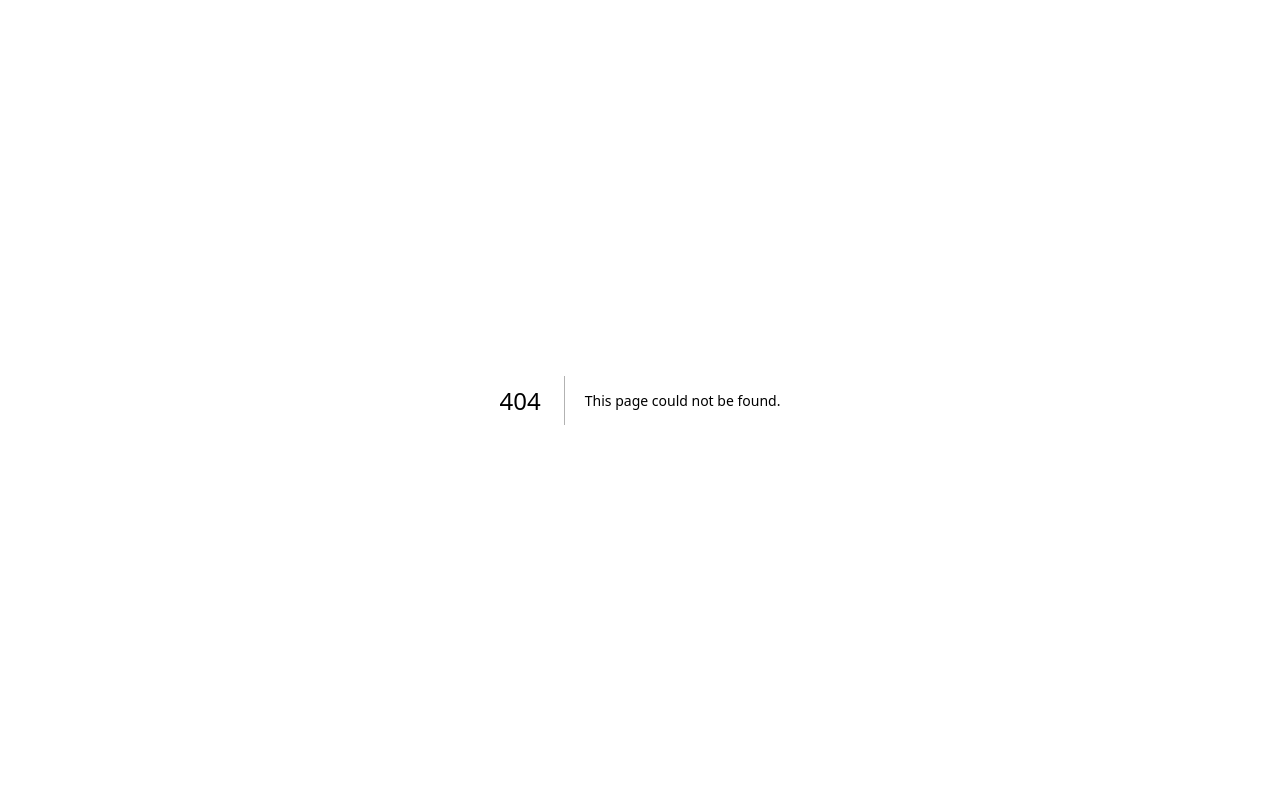
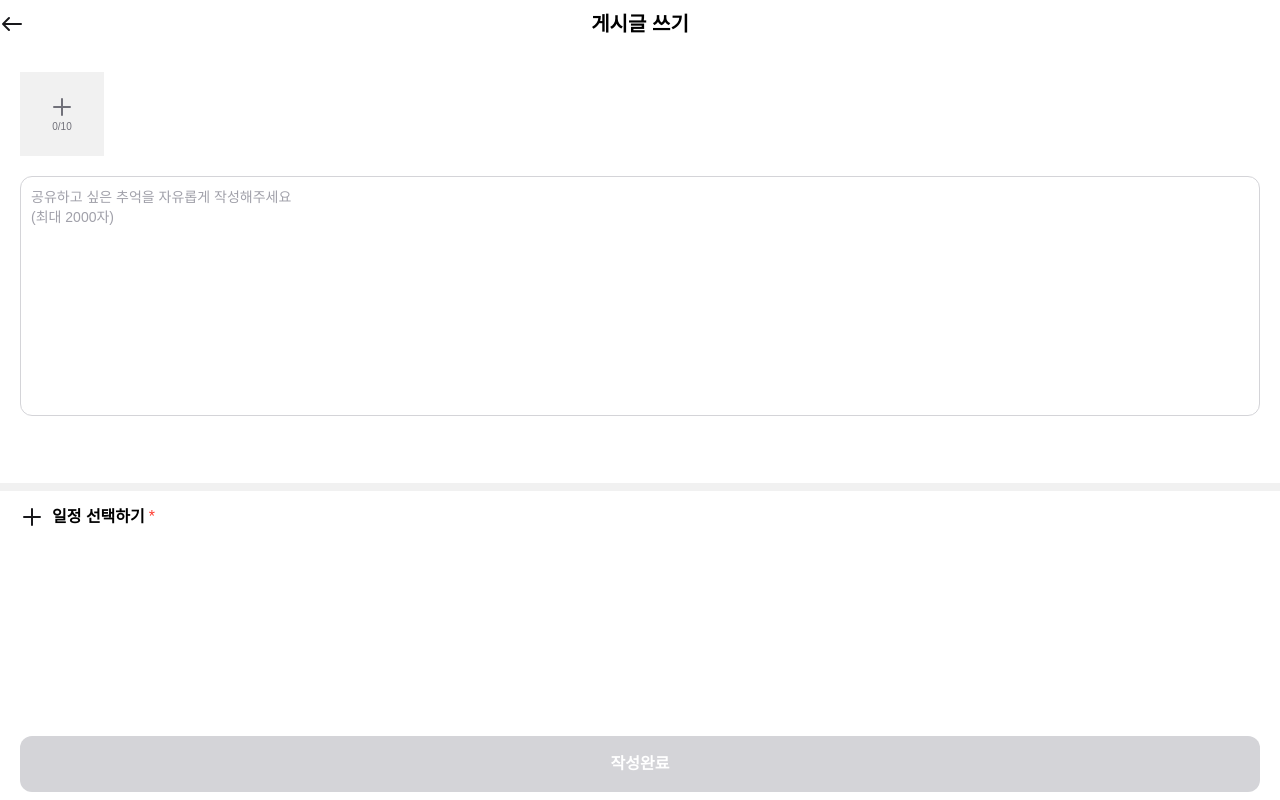
Before and after one commit to WonYunSun/modak-modak, a Next.js app: page /groups/1/posts/new in a window 1280 px wide. Before the commit this address had no page. Built offline with nearby package versions, Linux system fonts and the light colour scheme; a web font is replaced by a local one; what tailwindcss-animated would draw is missing.

Commit message:
refactor: 코드 리뷰 수정 / style: 게시글 등록 UI, 수정삭제 모달 추가

```diff
--- /dev/null
+++ b/src/app/api/posts/route.ts
@@ -0,0 +1,34 @@
+import { createClient } from "@utils/supabase/server";
+import { NextResponse } from "next/server";
+
+export async function GET(request: Request) {
+    try {
+        const supabase = await createClient();
+        const groupId = '52f44a96-b8f7-4c6c-80b1-d657eafd3821';
+
+        // groupId로 posts, groups 테이블 각각 조회
+        const [postsResult, groupsResult] = await Promise.all([
+            supabase.from('posts').select('*').eq('group_id', groupId),
+            supabase.from('groups').select('*').eq('id', groupId)
+        ]);
+
+        const { data: postsData, error: postsError } = postsResult;
+        const { data: groupsData, error: groupsError } = groupsResult;
+
+        if (postsError) {
+            return NextResponse.json({ error: postsError.message }, { status: 500 });
+        }
+
+        if (groupsError) {
+            return NextResponse.json({ error: groupsError.message }, { status: 500 });
+        }
+
+        return NextResponse.json(
+            { posts: postsData, groups: groupsData },
+            { status: 200 }
+        );
+
+    } catch (error) {
+        return NextResponse.json({ error: `api posts server error: ${error}` }, { status: 500 });
+    }
+};
--- a/src/app/groups/[id]/_components/Post.tsx
+++ b/src/app/groups/[id]/_components/Post.tsx
@@ -1,12 +1,16 @@
 'use client';
 
 import PostScheduleCard from '@components/common/PostScheduleCard';
+import Image from 'next/image';
 import { Comments, Menu } from '@components/icons';
-import Image from 'next/image';
+import { useFetchPosts } from 'hooks/useFetchPosts';
 import { useState } from 'react';
+import { PostActionBottomSheet } from './PostActionBottomSheet';
 
 const Post = () => {
   const [isExpanded, setIsExpanded] = useState(false);
+  const [isBottomSheetOpen, setIsBottomSheetOpen] = useState(false);
+
   const text =
     '관련된 최신 트렌드와 실무 팁을 공유하면서 제가 평소에 놓치고 있던 부분들을 새롭게 배울 수 있었어요. 다양한 관점을 통해 문제를 해결하는 방법을 배우며 제 시야가 한층 넓어진 느낌이었습니다. 무엇보다 비슷한 목표를 가진 사람들과 함께 소통하다 보니 동기 부여도 되고, 앞으로 더 열심히 공부하고 싶다는 의지가 생겼습니다. 😊';
 
@@ -14,11 +18,15 @@ const Post = () => {
   const MAX_LENGTH = 80; // 글자 수 기준으로 조정 가능
   const truncatedText = text.length > MAX_LENGTH ? `${text.slice(0, MAX_LENGTH)}...` : text;
 
+  // const {data, isPending, isError} = useFetchPosts();
+  // console.log('data', data);
+
   const handleComments = () => {
     return null;
   };
 
   return (
+    <>
       <div className="w-full mb-20">
         {/* TODO: map 으로 반복  */}
         <article className="w-full mt-5 flex flex-col">
@@ -36,7 +44,9 @@ const Post = () => {
               <span className="text-base font-semibold text-gray-900">닉네임</span>
             </div>
             {/* 메뉴 아이콘 */}
+            <div onClick={() => setIsBottomSheetOpen(true)}>
               <Menu />
+            </div>
           </div>
 
           {/* 사진 컴포넌트*/}
@@ -85,6 +95,9 @@ const Post = () => {
           </div>
         </article>
       </div>
+      {/* 메뉴 수정 바텀시트 */}
+      {isBottomSheetOpen && <PostActionBottomSheet setIsBottomSheetOpen={setIsBottomSheetOpen} />}
+    </>
   );
 };
 
--- /dev/null
+++ b/src/app/groups/[id]/_components/PostActionBottomSheet.tsx
@@ -0,0 +1,30 @@
+'use client';
+
+import { ModificationNoCircle, TrashCan } from '@components/icons';
+
+export const PostActionBottomSheet = ({
+  setIsBottomSheetOpen
+}: {
+  setIsBottomSheetOpen: React.Dispatch<React.SetStateAction<boolean>>;
+}) => {
+
+  const handleCloseModal = () => {
+    setIsBottomSheetOpen(false);
+  };
+
+  return (
+    <div className="fixed inset-0 w-screen h-screen bg-black bg-opacity-80 z-[100] flex items-center justify-center"
+    onClick={handleCloseModal}>
+      <div className="min-w-full fixed bottom-0 left-0 h-[11.75rem] z-[100] bg-white rounded-tl-xl rounded-tr-xl flex flex-col justify-center items-center px-5">
+        <div className="absolute top-2 w-[5.625rem] rounded-full bg-gray-200 h-[0.375rem]"></div>
+        <div className="w-full flex items-center px-3 py-4 bg-gray-100 rounded-tl-xl rounded-tr-xl border-b border-gray-200 mt-8">
+          <ModificationNoCircle /> <span className="ml-4 text-gray-900 text-base font-normal">수정하기</span>
+        </div>
+        <div className="w-full flex items-center px-3 py-4 bg-gray-100 text-gray-900 text-base font-normal rounded-bl-xl rounded-br-xl">
+          <TrashCan /> <span className="ml-4 text-[#FF3B30] text-base font-normal ">삭제하기</span>
+        </div>
+        <div></div>
+      </div>
+    </div>
+  );
+};
--- a/src/app/groups/[id]/_components/PostList.tsx
+++ b/src/app/groups/[id]/_components/PostList.tsx
@@ -1,11 +1,17 @@
+'use client';
+
 import Button from '@components/common/Button';
 import SearchBar from '@app/groups/[id]/_components/SearchBar';
-import { ModificationLine } from '@components/icons';
 import CountBar from './CountBar';
 import Post from './Post';
+import { useRouter } from 'next/navigation';
+import { ModificationLine } from '@components/icons';
 
 const PostList = () => {
+  const router = useRouter();
+
   return (
+    <>
       <section className="w-full flex flex-col">
         {/*검색바*/}
         <SearchBar />
@@ -14,10 +20,16 @@ const PostList = () => {
         {/*게시글*/}
         <Post />
         {/*플로팅 버튼*/}
-      <Button label={'게시글 쓰기'} className={'floating-btn'} type={'button'}>
+        <Button
+          label={'게시글 쓰기'}
+          className={'floating-btn'}
+          type={'button'}
+          onClick={() => router.push(`/groups/123/posts/new`)}
+        >
           <ModificationLine />
         </Button>
       </section>
+    </>
   );
 };
 
--- /dev/null
+++ b/src/app/groups/[id]/_components/TabPages.tsx
@@ -0,0 +1,24 @@
+'use client';
+
+import PostList from './PostList';
+import PhotoList from './PhotoList';
+import ScheduleList from './ScheduleList';
+import Tabs from './Tabs';
+import { useTabStore } from 'stores/useTabStore';
+
+const TabPages = () => {
+  const { activeTab } = useTabStore();
+
+  return (
+    <div className="w-full mx-auto px-5 mt-8">
+      <Tabs />
+      <div className="">
+        {activeTab === 'posts' && <PostList />}
+        {activeTab === 'photos' && <PhotoList />}
+        {activeTab === 'schedules' && <ScheduleList />}
+      </div>
+    </div>
+  );
+};
+
+export default TabPages;
--- a/src/app/groups/[id]/page.tsx
+++ b/src/app/groups/[id]/page.tsx
@@ -1,15 +1,8 @@
-'use client';
-
-import PhotoList from '@app/groups/[id]/_components/PhotoList';
-import PostList from '@app/groups/[id]/_components/PostList';
-import ScheduleList from '@app/groups/[id]/_components/ScheduleList';
-import Tabs from '@app/groups/[id]/_components/Tabs';
 import GroupCard from '@components/common/GroupCard';
 import Header from '@components/common/Header';
-import { useTabStore } from 'stores/useTabStore';
+import TabPages from './_components/TabPages';
 
 const GroupPage = () => {
-  const { activeTab } = useTabStore();
 
   return (
     <div className="w-full">
@@ -19,7 +12,7 @@ const GroupPage = () => {
       </div>
       <div className="w-full h-[6.5rem] bg-primary-10"></div>
 
-      <div className="w-full px-5 relative -mt-[2.75rem] z-10">
+      <div className="w-full px-5 -mt-[2.75rem] z-10">
         <GroupCard
           groupInfo={{
             id: '123',
@@ -33,14 +26,7 @@ const GroupPage = () => {
       </div>
 
       {/* 탭 화면 */}
-      <div className="w-full mx-auto px-5 mt-4">
-        <Tabs />
-        <div className="">
-          {activeTab === 'posts' && <PostList />}
-          {activeTab === 'photos' && <PhotoList />}
-          {activeTab === 'schedules' && <ScheduleList />}
-        </div>
-      </div>
+      <TabPages />
     </div>
   );
 };
--- /dev/null
+++ b/src/app/groups/[id]/posts/new/_components/NewPostForm.tsx
@@ -0,0 +1,53 @@
+'use client';
+
+import Button from '@components/common/Button';
+import { Plus, PlusGray } from '@components/icons';
+
+export const NewPostForm = () => {
+  const handlePhoto = () => {
+    return null;
+  };
+
+  const handleSubmit = () => {
+    return null;
+  };
+
+  return (
+    <form onSubmit={handleSubmit}>
+      {/* 사진 추가 */}
+      <div className="w-full mt-[4.5rem] px-5">
+        <div className="w-[5.25rem] aspect-square bg-[#F1F1F1] flex items-center justify-center" onClick={handlePhoto}>
+          <div className="flex flex-col">
+            {/* + 아이콘 */}
+            <PlusGray />
+            <div className="text-gray-500 text-[10px] w-6 flex justify-center">0/10</div>
+          </div>
+        </div>
+      </div>
+
+      {/* 글쓰기 */}
+      <div className="w-full mt-5 px-5">
+        <textarea
+          className="w-full h-60 p-[0.625rem] border border-gray-300 rounded-xl text-sm text-gray-900 placeholder-gray-400 focus:outline-none focus:ring-1 focus:ring-gray-700 resize-none"
+          placeholder={`공유하고 싶은 추억을 자유롭게 작성해주세요\n(최대 2000자)`}
+          maxLength={2000}
+        />
+      </div>
+
+      <div className="w-full h-2 bg-[#F1F1F1] mt-[3.75rem]"></div>
+
+      <div className="w-full h-7 flex items-center px-5 my-3">
+        {/* TODO: 일정 선택 화면 추가*/}
+        <Plus className="w-6 h-6 mr-2" />
+        <div className="flex">
+          <label className="font-semibold text-base">일정 선택하기</label>
+          <p className="text-[#FF3B30] ml-1">*</p>
+        </div>
+      </div>
+
+      <div className="w-full fixed bottom-0 px-5 pb-2">
+        <Button label="작성완료" className="full-white-btn" disabled={true} type="submit" />
+      </div>
+    </form>
+  );
+};
--- /dev/null
+++ b/src/app/groups/[id]/posts/new/page.tsx
@@ -0,0 +1,20 @@
+import FunnelHeader from '@components/common/FunnelHeader';
+import { NewPostForm } from './_components/NewPostForm';
+
+const PostNewPage = () => {
+
+
+  return (
+    <div className="w-full">
+      {/* 헤더 영역 */}
+      <div className="w-full fixed top-0 left-0 z-30">
+        <FunnelHeader label="게시글 쓰기" />
+      </div>
+
+      <NewPostForm />
+
+    </div>
+  );
+};
+
+export default PostNewPage;
--- a/src/components/common/BottomNav.tsx
+++ b/src/components/common/BottomNav.tsx
@@ -42,7 +42,7 @@ const BottomNav = () => {
   }
 
   return (
-    <div className="fixed bottom-0 left-0 w-full h-16 bg-white flex shadow-[0px_-4px_4px_0px_rgba(0,0,0,0.1)] z-30">
+    <div className="fixed bottom-0 left-0 w-full h-16 bg-white flex shadow-[0px_-4px_4px_0px_rgba(0,0,0,0.1)] z-[30]">
       {buttons.map((button) => (
         <Link href={button.href} key={button.id} className="flex-1 flex justify-center items-center">
           <button className="flex flex-col justify-end items-center" onClick={() => setActiveButton(button.id)}>
--- a/src/components/icons/index.tsx
+++ b/src/components/icons/index.tsx
@@ -195,6 +195,21 @@ export const ModificationLine = () => {
       />
       <path d="M14 6L18 10" stroke="#FFF" strokeWidth="2" />
       <path d="M12 20H20" stroke="#FFF" strokeWidth="2" strokeLinecap="round" />
+    </svg>
+  );
+};
+
+export const ModificationNoCircle = () => {
+  return (
+    <svg width="24" height="24" viewBox="0 0 24 24" fill="none" xmlns="http://www.w3.org/2000/svg">
+      <path
+        fill-rule="evenodd"
+        clip-rule="evenodd"
+        d="M15.5858 4.41421C16.3668 3.63317 17.6332 3.63317 18.4142 4.41421L19.5858 5.58579C20.3668 6.36684 20.3668 7.63316 19.5858 8.41421L9.42819 18.5718C9.14899 18.851 8.79339 19.0413 8.40621 19.1188L4.29417 19.9412C4.15423 19.9692 4.03085 19.8458 4.05883 19.7058L4.88124 15.5938C4.95868 15.2066 5.14899 14.851 5.42819 14.5718L15.5858 4.41421Z"
+        stroke="#18181B"
+        stroke-width="2"
+      />
+      <path d="M14 6L18 10" stroke="#18181B" stroke-width="2" />
     </svg>
   );
 };
@@ -421,6 +436,14 @@ export const Plus = ({ className, active }: IconProps) => {
   );
 };
 
+export const PlusGray = () => {
+  return (
+    <svg width="24" height="24" viewBox="0 0 24 24" fill="none" xmlns="http://www.w3.org/2000/svg">
+      <path d="M12 4V20M20 12L4 12" stroke="#71717A" strokeWidth="2" strokeLinecap="round" strokeLinejoin="round" />
+    </svg>
+  );
+};
+
 export const Search = ({ className }: IconProps) => {
   return (
     <svg
@@ -436,3 +459,24 @@ export const Search = ({ className }: IconProps) => {
     </svg>
   );
 };
+
+export const TrashCan = () => {
+  return (
+    <svg width="24" height="24" viewBox="0 0 24 24" fill="none" xmlns="http://www.w3.org/2000/svg">
+      <path d="M10 15L10 12" stroke="#FF3B30" stroke-width="2" stroke-linecap="round" />
+      <path d="M14 15L14 12" stroke="#FF3B30" stroke-width="2" stroke-linecap="round" />
+      <path
+        d="M3 7H21V7C20.0681 7 19.6022 7 19.2346 7.15224C18.7446 7.35523 18.3552 7.74458 18.1522 8.23463C18 8.60218 18 9.06812 18 10V16C18 17.8856 18 18.8284 17.4142 19.4142C16.8284 20 15.8856 20 14 20H10C8.11438 20 7.17157 20 6.58579 19.4142C6 18.8284 6 17.8856 6 16V10C6 9.06812 6 8.60218 5.84776 8.23463C5.64477 7.74458 5.25542 7.35523 4.76537 7.15224C4.39782 7 3.93188 7 3 7V7Z"
+        stroke="#FF3B30"
+        stroke-width="2"
+        stroke-linecap="round"
+      />
+      <path
+        d="M10.0681 3.37059C10.1821 3.26427 10.4332 3.17033 10.7825 3.10332C11.1318 3.03632 11.5597 3 12 3C12.4403 3 12.8682 3.03632 13.2175 3.10332C13.5668 3.17033 13.8179 3.26427 13.9319 3.37059"
+        stroke="#FF3B30"
+        stroke-width="2"
+        stroke-linecap="round"
+      />
+    </svg>
+  );
+};
--- /dev/null
+++ b/src/hooks/useFetchPosts.tsx
@@ -0,0 +1,18 @@
+import { useQuery } from "@tanstack/react-query";
+
+export const useFetchPosts = () => {
+    const groupId = '52f44a96-b8f7-4c6c-80b1-d657eafd3821';
+
+  const { data, isPending, isError } = useQuery({
+    queryKey: [groupId, 'posts'],
+    queryFn: async () => {
+      const res = await fetch(
+        `/api/posts`
+      );
+      const data = await res.json();
+      return data;
+    }
+  });
+
+  return { data, isPending, isError };
+};
--- a/tailwind.config.ts
+++ b/tailwind.config.ts
@@ -14,6 +14,7 @@ const config: Config = {
         primary: '#B94600',
         'primary-10': '#FFF2EB',
         'gray-100': '#F4F4F5',
+        'gray-200': '#E4E4E7',
         'gray-300': '#D4D4D8',
         'gray-400': '#A1A1AA',
         'gray-500': '#71717A',
```
Lines whose indentation alone changed are shown as unchanged.
